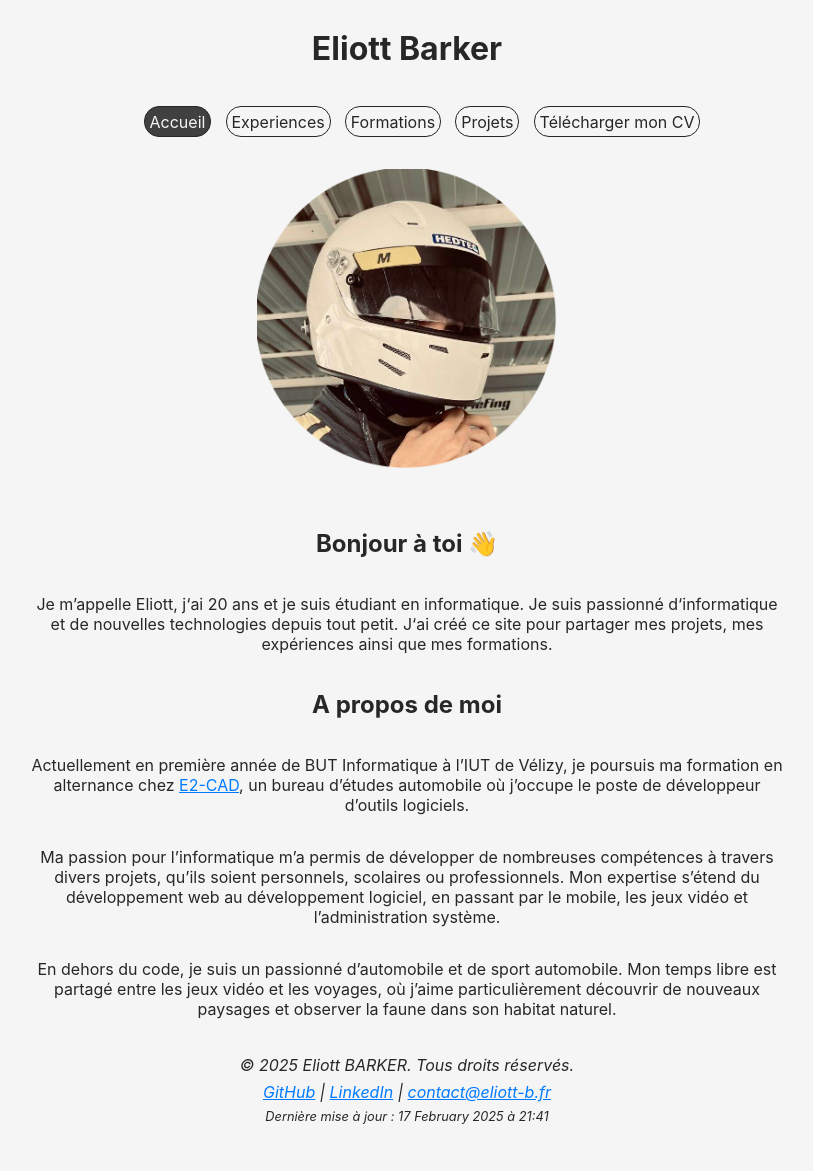
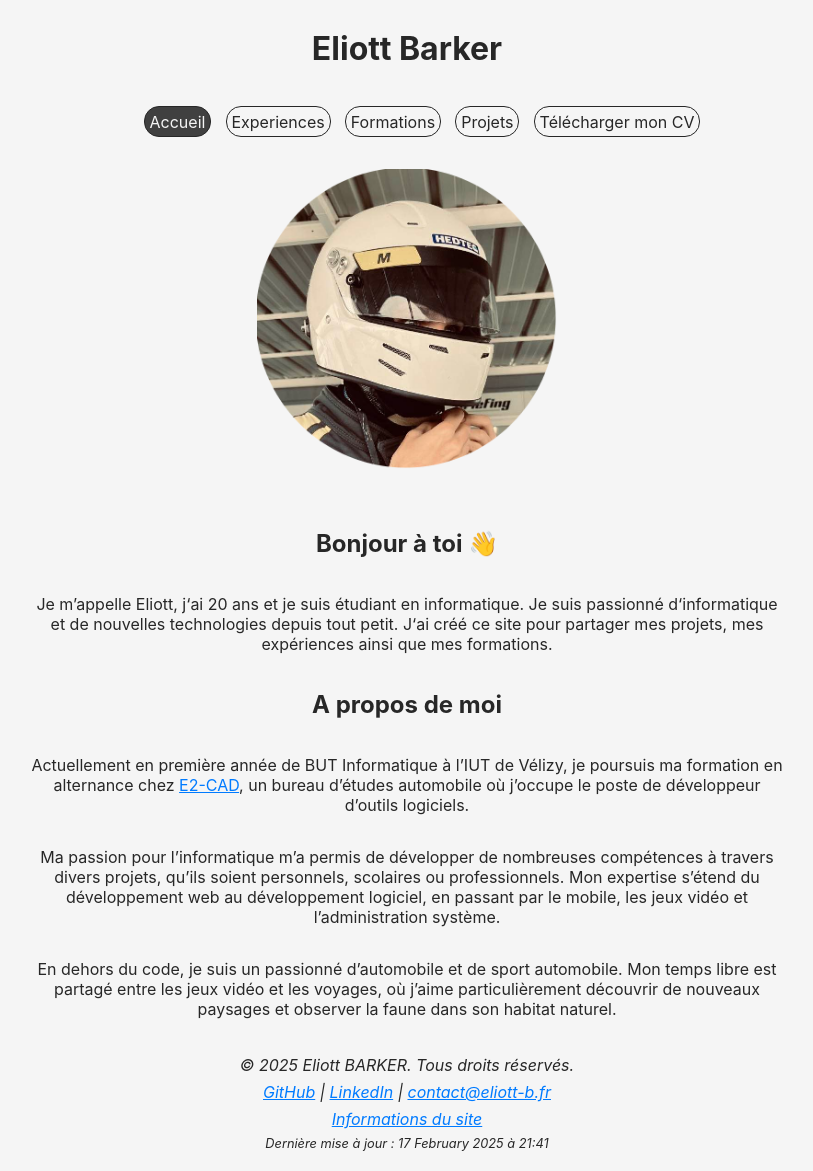
Before and after one commit to Eliott-B/portfolio, a Jekyll site: the page built from _pages/index.md, in a window 1280 px wide. Shown: the whole page, without its empty margins (233-1046 px from the left). Built offline with Jekyll 4.4.1, drawn with Linux system fonts in a browser that asks for light colours; emoji names are drawn with the system emoji font; before the commit the page ends 1144 px from its top, so only the background shows below that.

Commit message:
:sparkles: Add site information page and update footer with link

```diff
--- a/_includes/footer.html
+++ b/_includes/footer.html
@@ -6,6 +6,7 @@
             <a href="https://linkedin.com/in/e-barker" target="_blank" rel="noopener noreferrer">LinkedIn</a> |
             <a href="mailto:contact@eliott-b.fr">contact@eliott-b.fr</a>
         </div>
+        <p><a href="/infos">Informations du site</a></p>
         <p class="last-updated">Dernière mise à jour : {{ site.time | date: "%-d %B %Y à %H:%M" }}</p>
     </div>
 </footer>
--- /dev/null
+++ b/_sass/center.scss
@@ -0,0 +1,12 @@
+body {
+    text-align: center;
+
+    .content {
+        display: flex;
+        flex-direction: column;
+        width: 60%;
+        margin: 0 auto;
+        align-items: center;
+        justify-content: center;
+    }
+}
--- /dev/null
+++ b/assets/css/infos.scss
@@ -0,0 +1,17 @@
+---
+---
+
+@import "base";
+@import "center";
+
+.tech {
+    display: flex;
+    justify-content: center;
+    align-items: center;
+    flex-wrap: wrap;
+    gap: 20px;
+
+    img {
+        width: 60px;
+    }
+}
```
Also changed, not shown: _layouts/infos.html (added, +16 -0 lines), _pages/infos.md (added, +29 -0 lines), assets/img/github.png (added), assets/img/jekyll.png (added).
